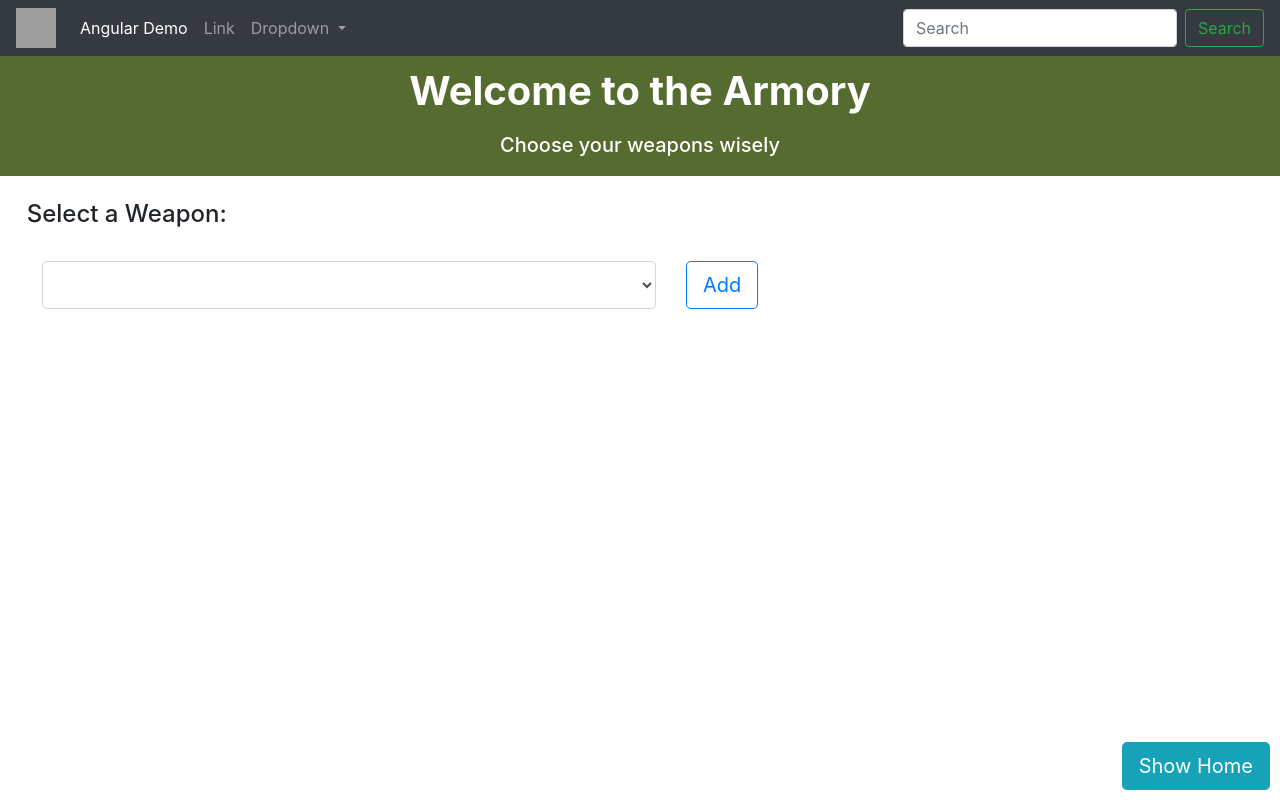
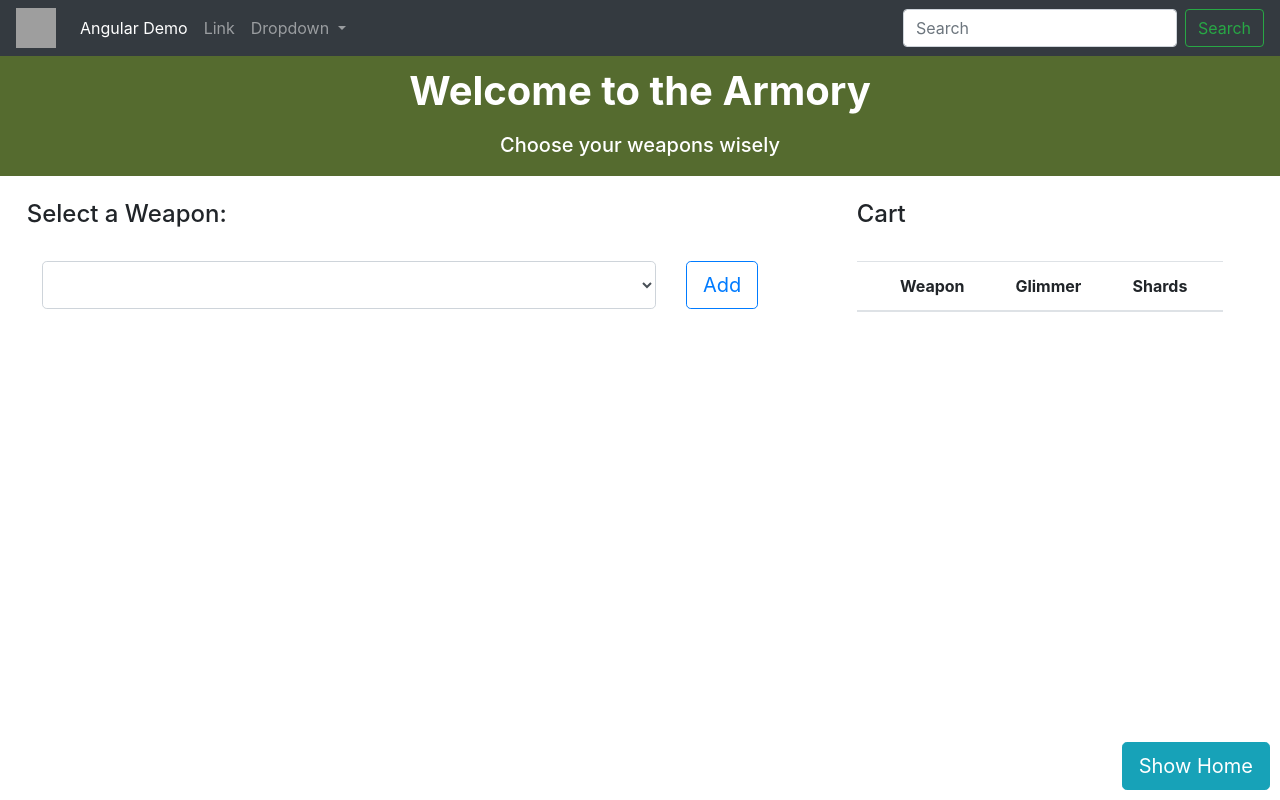
Before and after one commit to CGuillotG/AngularCourse, an Angular app: page / in a window 1280 px wide. Both pictures are taken after a click on the button "Show Armory". Built offline with nearby package versions, Linux system fonts and the light colour scheme; grey boxes are pictures that could not be loaded.

Commit message:
Added weapon cart

```diff
--- a/src/app/armory/armory.component.html
+++ b/src/app/armory/armory.component.html
@@ -20,7 +20,7 @@
             <app-weapon-details *ngIf="!!selectedWeapon" [weapon]="selectedWeapon"></app-weapon-details>
         </div>
         <div class="col-sm-4">
-            <app-cart></app-cart>
+            <app-cart [weapons]="weaponCart"></app-cart>
         </div>
     </div>
 </div>
--- a/src/app/armory/armory.component.ts
+++ b/src/app/armory/armory.component.ts
@@ -13,7 +13,7 @@ export class ArmoryComponent implements OnInit {
         new Weapon("The Colony", 'Grenade Launcher', 'Heavy','https://bungie.net/common/destiny2_content/icons/dadeb1f4484ffdaec2420240700dc637.jpg','https://bungie.net/common/destiny2_content/screenshots/3899270607.jpg',2000,50)
     ]
     selectedWeapon:Weapon
-    cart:Array<Weapon> = []
+    weaponCart:Array<Weapon> = []
 
   constructor() { }
 
@@ -21,8 +21,8 @@ export class ArmoryComponent implements OnInit {
   }
 
   addToCart = (weapon:Weapon) => {
-      this.cart.push(weapon)
-      console.log(this.cart)
+      this.weaponCart.push(weapon)
+      console.log(this.weaponCart)
   }
 
 }
--- a/src/app/armory/cart/cart.component.css
+++ b/src/app/armory/cart/cart.component.css
@@ -0,0 +1,3 @@
+img {
+    max-height: 50px;
+}
--- a/src/app/armory/cart/cart.component.html
+++ b/src/app/armory/cart/cart.component.html
@@ -0,0 +1,24 @@
+<div id="cart" class="container-fluid">
+    <h4>Cart</h4>
+    <br>
+    <table class="table">
+        <thead>
+          <tr>
+            <th scope="col"></th>
+            <th scope="col">Weapon</th>
+            <th scope="col">Glimmer</th>
+            <th scope="col">Shards</th>
+          </tr>
+        </thead>
+        <tbody>
+          <tr *ngFor="let w of weapons">
+            <th scope="row">
+                <img [src]="w.icon" alt="{{w.name}}">
+            </th>
+            <td>{{w.name}}</td>
+            <td>{{w.glimmer}}</td>
+            <td>{{w.shards}}</td>
+          </tr>
+        </tbody>
+      </table>
+</div>
--- a/src/app/armory/weapon-details/weapon-details.component.css
+++ b/src/app/armory/weapon-details/weapon-details.component.css
@@ -1,3 +1,9 @@
 img {
     max-height:300px
 }
+table {
+    max-width:500px
+}
+th, td {
+    text-align: center;
+}
```
